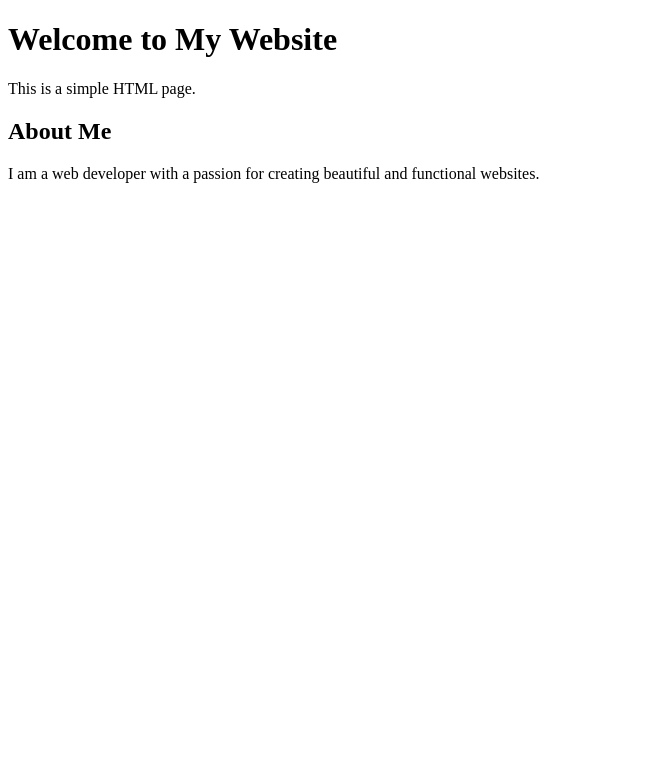
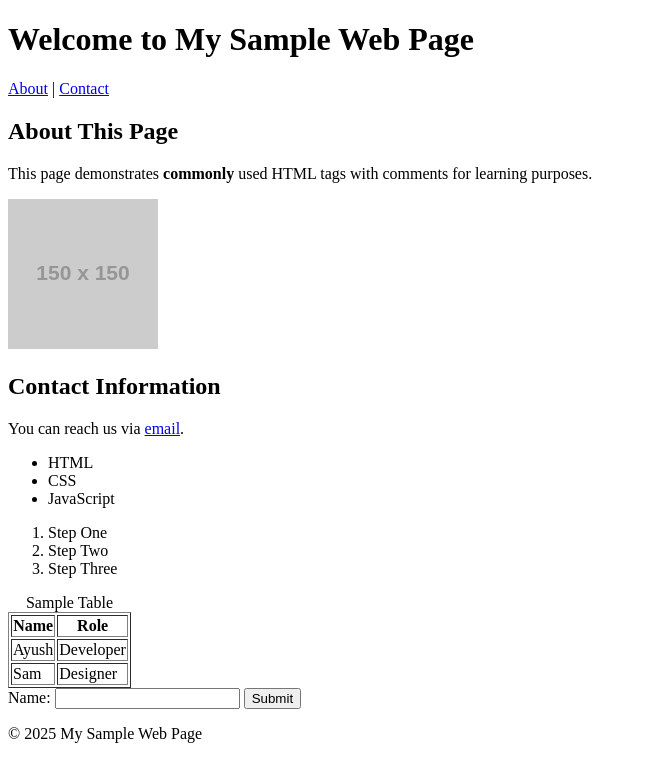
Before and after one commit to tempstorage124-hub/FirstWebsite, a plain HTML site: page index.html in a window 1280 px wide. Shown: the whole page, without its empty margins (0-647 px from the left). Drawn offline with Linux system fonts and the light colour scheme; placeholder pictures from the web are drawn by us.

Commit message:
my first changes

```diff
--- a/index.html
+++ b/index.html
@@ -2,16 +2,80 @@
 <html lang="en">
 <head>
     <meta charset="UTF-8">
-
-    <title>My Website</title>
+    <title>Sample Web Page</title>
 </head>
 <body>
-    <h1>Welcome to My Website</h1>
-    <p>This is a simple HTML page.</p>
+    <!-- Main heading of the page -->
+    <h1>Welcome to My Sample Web Page</h1>
 
-    <section>
-        <h2>About Me</h2>
-        <p>I am a web developer with a passion for creating beautiful and functional websites.</p>
+    <!-- Navigation section with anchor tags for links -->
+    <nav>
+        <!-- Anchor tag for navigation -->
+        <a href="#about">About</a> |
+        <a href="#contact">Contact</a>
+    </nav>
+
+    <!-- Section element to group related content -->
+    <section id="about">
+        <!-- Subheading inside section -->
+        <h2>About This Page</h2>
+        <!-- Paragraph tag for text content -->
+        <p>This page demonstrates <strong>commonly</strong> used HTML tags with comments for learning purposes.</p>
+        <!-- Image tag to display an image -->
+        <img src="https://via.placeholder.com/150" alt="Placeholder Image">
     </section>
+
+    <!-- Another section for contact info -->
+    <section id="contact">
+        <h2>Contact Information</h2>
+        <p>You can reach us via <a href="mailto:info@example.com">email</a>.</p>
+    </section>
+
+    <!-- Unordered list for listing items -->
+    <ul>
+        <li>HTML</li>
+        <li>CSS</li>
+        <li>JavaScript</li>
+    </ul>
+
+    <!-- Ordered list for steps or ranking -->
+    <ol>
+        <li>Step One</li>
+        <li>Step Two</li>
+        <li>Step Three</li>
+    </ol>
+
+    <!-- Table to display tabular data -->
+    <table border="1">
+        <caption>Sample Table</caption>
+        <thead>
+            <tr>
+                <th>Name</th>
+                <th>Role</th>
+            </tr>
+        </thead>
+        <tbody>
+            <tr>
+                <td>Ayush</td>
+                <td>Developer</td>
+            </tr>
+            <tr>
+                <td>Sam</td>
+                <td>Designer</td>
+            </tr>
+        </tbody>
+    </table>
+
+    <!-- Form for user input -->
+    <form>
+        <label for="name">Name:</label>
+        <input type="text" id="name" name="name">
+        <button type="submit">Submit</button>
+    </form>
+
+    <!-- Footer for page information -->
+    <footer>
+        <p>&copy; 2025 My Sample Web Page</p>
+    </footer>
 </body>
 </html>
```
Also changed, not shown: test/test.html (added, +105 -0 lines).
